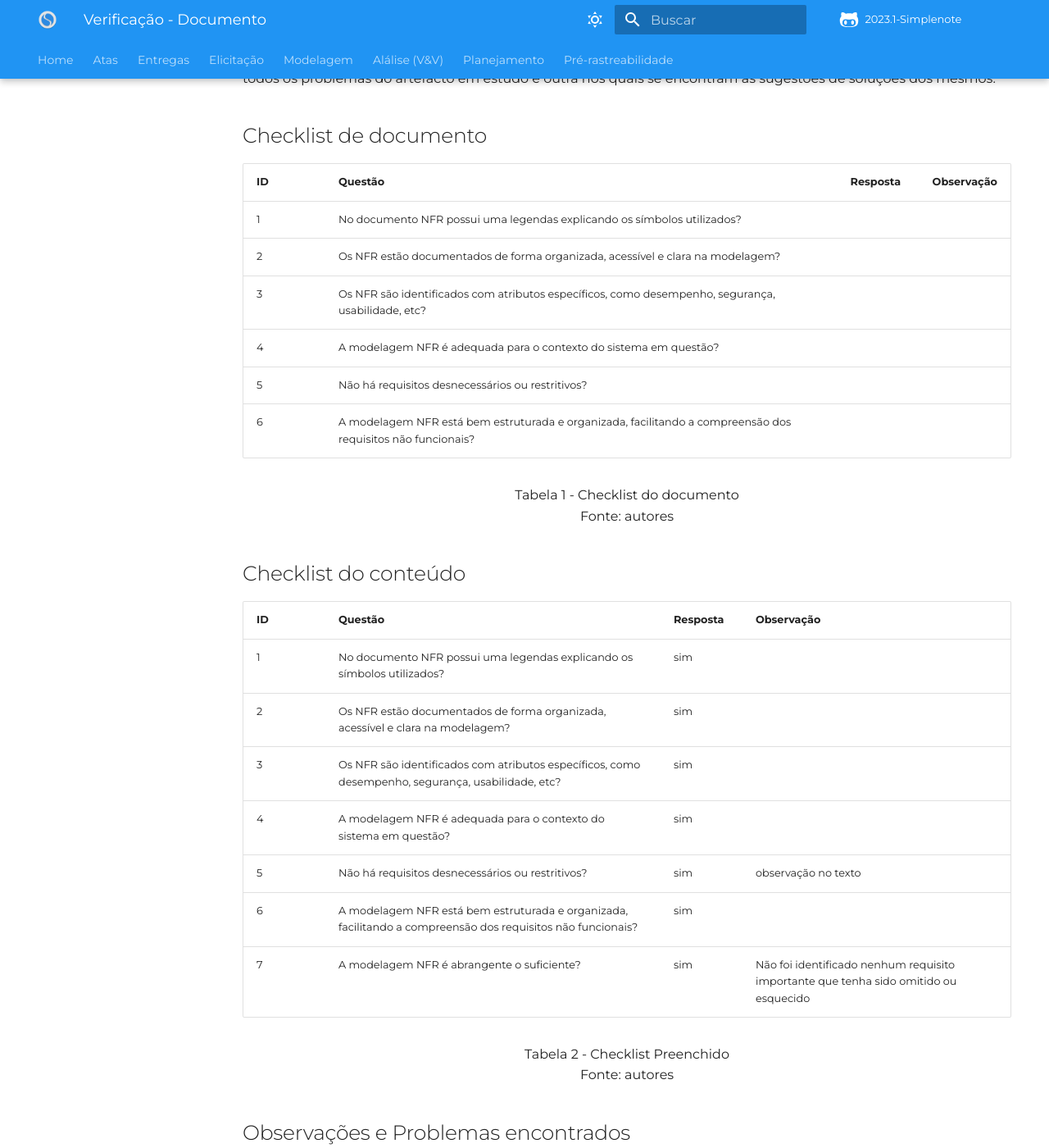
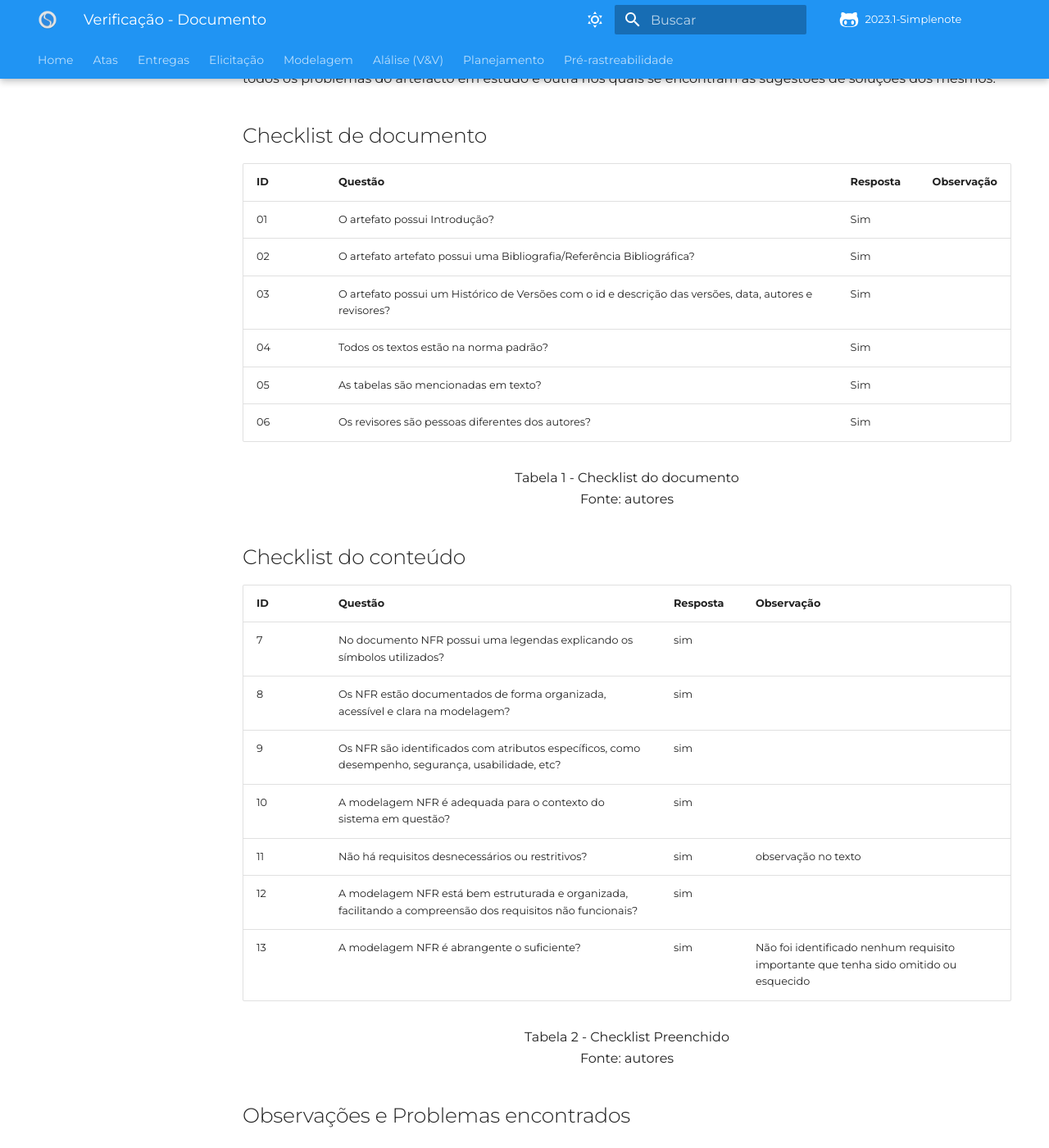
Before and after one commit to Requisitos-de-Software/2023.1-Simplenote, an MkDocs documentation site: the page built from docs/analise-grupo6/modelagem/NFR.md, in a window 1280 px wide and 1400 px high, scrolled down 591 px. Shown: the whole window at 82% size. Built offline with MkDocs 1.6.1 and Material for MkDocs 9.7.7, drawn with Linux system fonts in a browser that asks for light colours; some web fonts are replaced; comment, search, counter and statistics services are not loaded.

Commit message:
Update NFR.md

```diff
--- a/docs/analise-grupo6/modelagem/NFR.md
+++ b/docs/analise-grupo6/modelagem/NFR.md
@@ -15,32 +15,31 @@ Também temos o campo "Observação", um campo no qual pode ser feito algum come
 
 ## Checklist de documento
 |ID|Questão|Resposta|Observação|
-|--|-------|--------|----------|
-| 1 |No documento NFR possui uma legendas explicando os símbolos utilizados?                                        |        |          |
-| 2 |Os NFR estão documentados de forma organizada, acessível e clara na modelagem?                                 |        |          |
-| 3 |Os NFR são identificados com atributos específicos, como desempenho, segurança, usabilidade, etc?              |        |          |
-| 4 |A modelagem NFR é adequada para o contexto do sistema em questão?                                              |        |          |
-| 5 |Não há requisitos desnecessários ou restritivos?                                                               |        |          |
-| 6 |A modelagem NFR está bem estruturada e organizada, facilitando a compreensão dos requisitos não funcionais?    |        |          |
-
+|-|-------|--------|----------|
+|01|O artefato possui Introdução?                                                                                |    Sim    |          |
+|02|O artefato artefato possui uma Bibliografia/Referência Bibliográfica?                                        |    Sim    |          |
+|03|O artefato possui um Histórico de Versões com o id e descrição das versões, data, autores e revisores?       |    Sim    |          |
+|04|Todos os textos estão na norma padrão?                                                                       |    Sim    |          |
+|05|As tabelas são mencionadas em texto?                                                                         |    Sim    |          |
+|06|Os revisores são pessoas diferentes dos autores?                                                             |    Sim    |          |
 <p align="center"> Tabela 1 - Checklist do documento <br> Fonte: autores </p>
 
 ## Checklist do conteúdo
 |ID|Questão|Resposta|Observação|
 |-|-------|--------|----------|
-| 1 |No documento NFR possui uma legendas explicando os símbolos utilizados?                                        |   sim     |          |
-| 2 |Os NFR estão documentados de forma organizada, acessível e clara na modelagem?                                 |   sim     |          |
-| 3 |Os NFR são identificados com atributos específicos, como desempenho, segurança, usabilidade, etc?              |   sim     |          |
-| 4 |A modelagem NFR é adequada para o contexto do sistema em questão?                                              |   sim     |          |
-| 5 |Não há requisitos desnecessários ou restritivos?                                                               |   sim     |    observação no texto      |
-| 6 |A modelagem NFR está bem estruturada e organizada, facilitando a compreensão dos requisitos não funcionais?    |   sim     |          |
-| 7 |A modelagem NFR é abrangente o suficiente?                                                                     |   sim     | Não foi identificado nenhum requisito importante que tenha sido omitido ou esquecido
+| 7 |No documento NFR possui uma legendas explicando os símbolos utilizados?                                        |   sim     |          |
+| 8 |Os NFR estão documentados de forma organizada, acessível e clara na modelagem?                                 |   sim     |          |
+| 9 |Os NFR são identificados com atributos específicos, como desempenho, segurança, usabilidade, etc?              |   sim     |          |
+| 10 |A modelagem NFR é adequada para o contexto do sistema em questão?                                              |   sim     |          |
+| 11 |Não há requisitos desnecessários ou restritivos?                                                               |   sim     |    observação no texto      |
+| 12 |A modelagem NFR está bem estruturada e organizada, facilitando a compreensão dos requisitos não funcionais?    |   sim     |          |
+| 13 |A modelagem NFR é abrangente o suficiente?                                                                     |   sim     | Não foi identificado nenhum requisito importante que tenha sido omitido ou esquecido
 
 <p align="center"> Tabela 2 - Checklist Preenchido <br> Fonte: autores </p>
 
 ## Observações e Problemas encontrados
 
-### ID5
+### ID11
 Todos os requisitos não funcionais incluídos na modelagem foram relevantes e trazem valor para o sistema/software em desenvolvimento. Requisitos desnecessários podem adicionar complexidade e custos adicionais sem trazer benefícios significativos. Os requisitos não funcionais não devem ser excessivamente limitantes ou restritivos para o desenvolvimento do sistema. É essencial encontrar um equilíbrio entre os requisitos não funcionais e as necessidades do sistema. Requisitos excessivamente restritivos podem restringir a flexibilidade do sistema ou impor limitações desnecessárias.
 
 ## Sugestões
```
